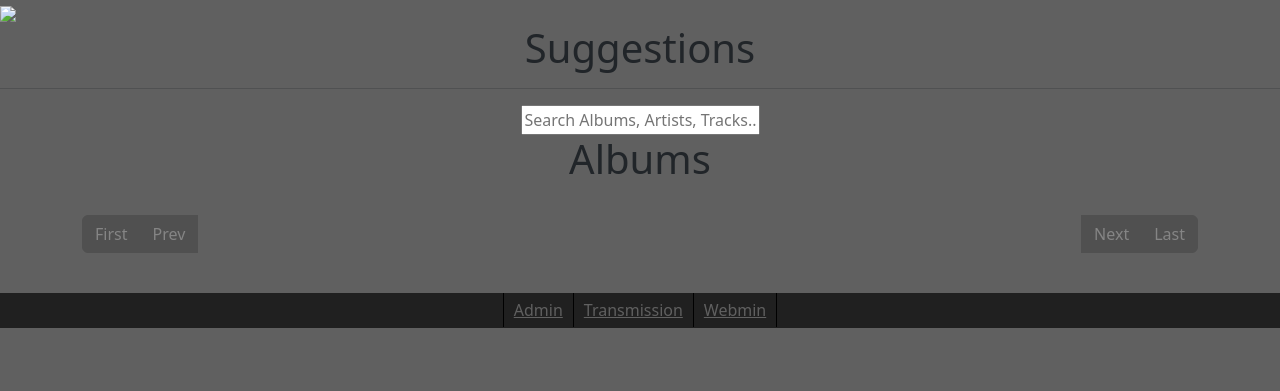
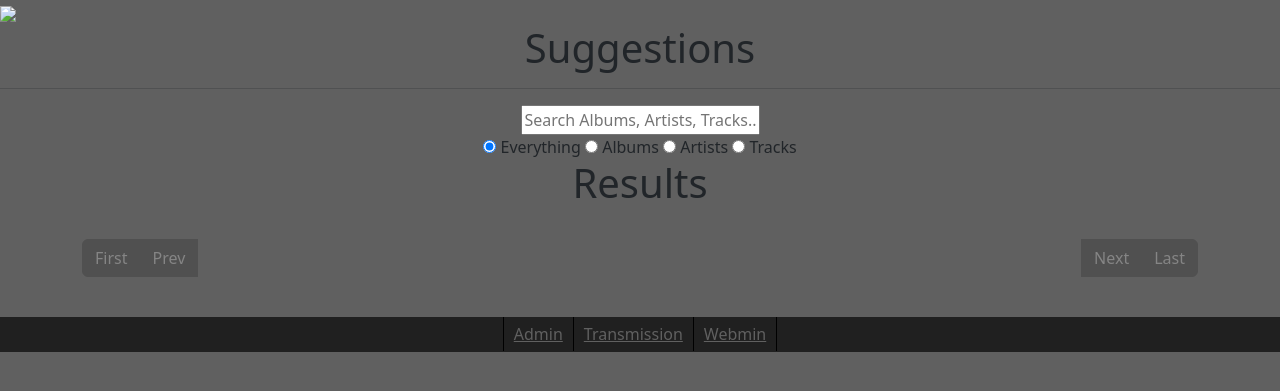
Before and after one commit to michimussato/JukeOroni, a Django app: template player/templates/player/albums.html in a window 1280 px wide. Shown: the part 16-407 px from the top of the page. Run offline with Django 3.2, Linux system fonts and the light colour scheme; the template is opened without the code that fills it, so the values that code supplies are empty; parts of the project's set-up code (start-up, migrations or seed data) failed here and were passed over; some libraries are stand-ins or nearby versions.

Commit message:
readme, track search and track tooltips

```diff
--- a/player/jukeoroni/settings.py
+++ b/player/jukeoroni/settings.py
@@ -615,6 +615,7 @@ class Settings:
     _JUKEBOX_ICON_IMAGE = os.path.join(BASE_DIR, 'player', 'static', 'jukebox.png')
     _JUKEBOX_LOADING_IMAGE = os.path.join(BASE_DIR, 'player', 'static', 'loading.jpg')
     _JUKEBOX_ON_AIR_DEFAULT_IMAGE = os.path.join(BASE_DIR, 'player', 'static', 'jukebox_on_air_default.jpg')
+    # _ERROR_IMAGE = os.path.join(BASE_DIR, 'player', 'static', 'error.png')
     IGNORE_ARTIST_COVER = ['Soundtrack']
 
     # meditation
--- a/player/templates/player/albums.html
+++ b/player/templates/player/albums.html
@@ -19,10 +19,54 @@
     <hr>
     <div>
         <div class="container">
-            <form action="{% url 'search_albums' %}" method="get">
-                <input name="q" type="text" placeholder="Search Albums, Artists, Tracks...">
+        {% if box_type == 'jukebox' %}
+            <form action="{% url 'search_albums_jukebox' %}" method="get">
+        {% elif box_type == 'meditationbox' %}
+            <form action="{% url 'search_albums_meditationbox' %}" method="get">
+            {% endif %}
+                <div>
+                    {% if query.query %}
+{#                        <input name="q" type="text" placeholder="{{ query.query }}">#}
+                        <input name="q" type="text" value="{{ query.query }}" placeholder="Search Albums, Artists, Tracks...">
+                    {% else %}
+                        <input name="q" type="text" placeholder="Search Albums, Artists, Tracks...">
+                    {% endif %}
+{#                <label for="">#}
+                    </div>
+                <div>
+{#                <label>#}
+{#                    https://www.tutorialstonight.com/html-radio-button#}
+
+                    {% if query.search_for is None or query.search_for == "everything" %}
+                        <input id="everything" type="radio" name="type" value="everything" checked="checked">
+                    {% else %}
+                        <input id="everything" type="radio" name="type" value="everything">
+                    {% endif %}
+                    <label for="everything">Everything</label>
+
+                    {% if query.search_for == "albums" %}
+                        <input id="albums" type="radio" name="type" value="albums" checked="checked">
+                    {% else %}
+                        <input id="albums" type="radio" name="type" value="albums">
+                    {% endif %}
+                    <label for="albums">Albums</label>
+
+                    {% if query.search_for == "artists" %}
+                        <input id="artists" type="radio" name="type" value="artists" checked="checked">
+                    {% else %}
+                        <input id="artists" type="radio" name="type" value="artists">
+                    {% endif %}
+                    <label for="artists">Artists</label>
+
+                    {% if query.search_for == "tracks" %}
+                        <input id="tracks" type="radio" name="type" value="tracks" checked="checked">
+                    {% else %}
+                        <input id="tracks" type="radio" name="type" value="tracks">
+                    {% endif %}
+                    <label for="tracks">Tracks</label>
+            </div>
             </form>
-            <h1>Albums</h1>
+            <h1>Results</h1>
 
 
     <div class="container center">
--- a/player/urls.py
+++ b/player/urls.py
@@ -93,8 +93,8 @@ urlpatterns = [
     path('meditationbox/albums/<int:album_id>/', AlbumView.play_album, name='player_play_album'),
     # path('podcastbox/albums/<int:album_id>/', JukeOroniView.play_album, name='player_play_album'),
     # path('audiobookbox/albums/<int:album_id>/', JukeOroniView.play_album, name='player_play_album'),
-    path('jukebox/albums/search/', AlbumView.as_view(), name='search_albums'),
-    path('meditationbox/albums/search/', AlbumView.as_view(), name='search_albums'),
+    path('jukebox/albums/search/', AlbumView.as_view(), name='search_albums_jukebox'),
+    path('meditationbox/albums/search/', AlbumView.as_view(), name='search_albums_meditationbox'),
     path('jukebox/albums/', AlbumView.as_view(), name='player_albums'),
     path('meditationbox/albums/', AlbumView.as_view(), name='player_albums'),
     # path('podcastbox/albums/', JukeOroniView.albums, name='player_albums'),
```
Also changed, not shown: player/jukeoroni/images.py (+8 -0 lines), player/jukeoroni/jukeoroni.py (+17 -3 lines), player/views.py (+17 -1 lines), player/static/error.png (added).
